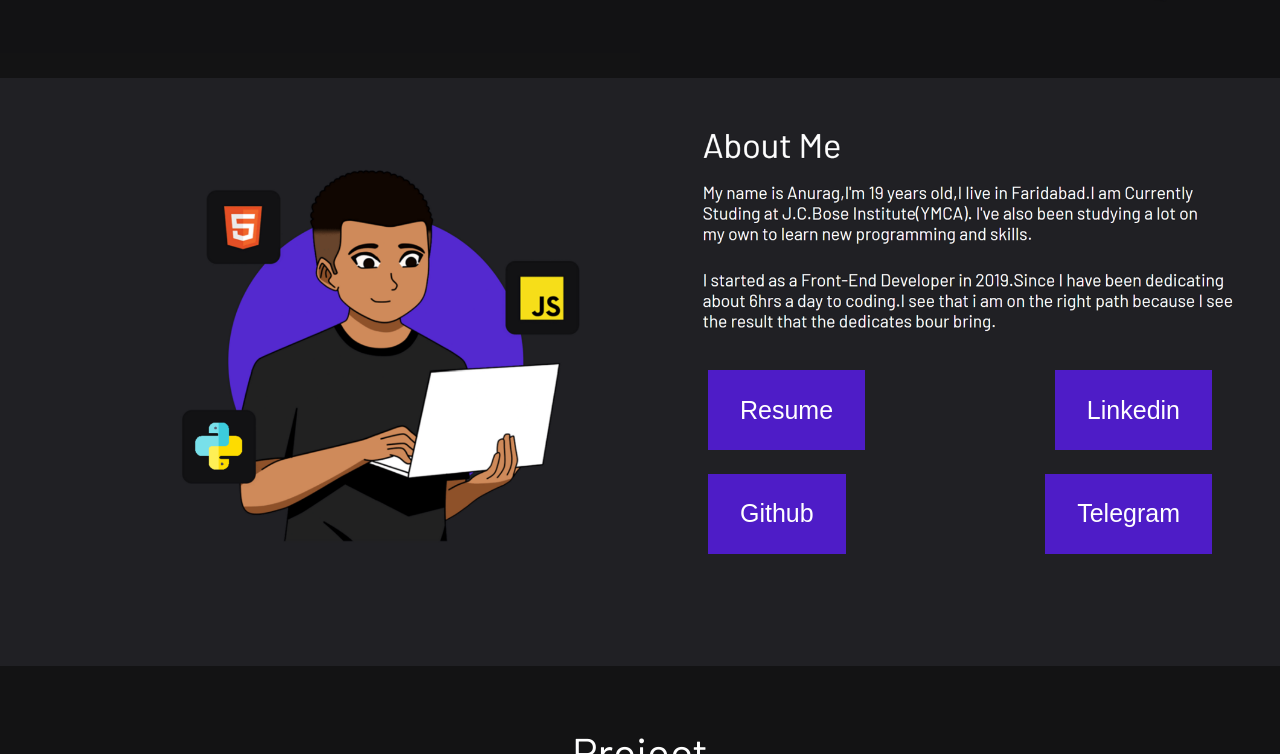
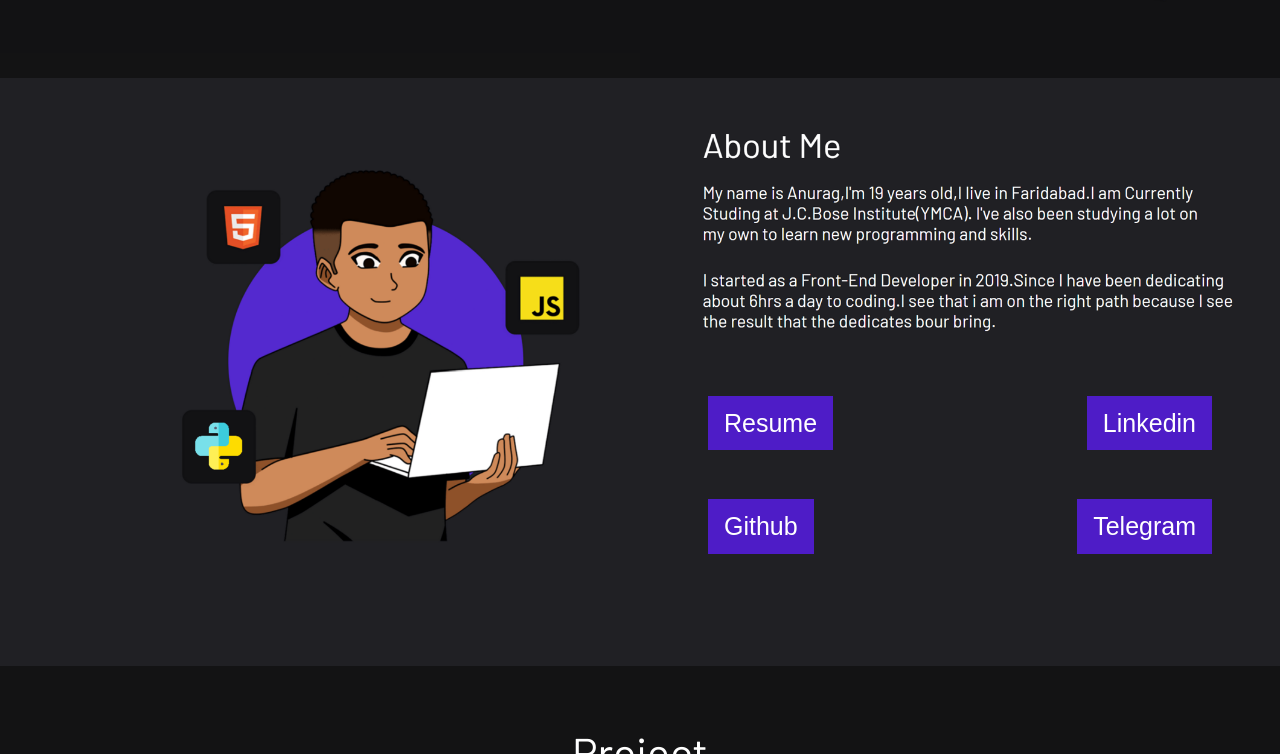
Before and after one commit to CrossStack-Q/Anurag-Sharma.github.io, a plain HTML site: page index.html in a window 1280 px wide. Shown: the part 501-1255 px from the top of the page. Drawn offline with Linux system fonts and the light colour scheme.

Commit message:
Update main5.css

```diff
--- a/main5.css
+++ b/main5.css
@@ -27,6 +27,7 @@ a {
 
 .nav {
     display: flex;
+    /* position: static; */
     justify-content: space-between;
     align-items: center;
     padding-top: 20px;
@@ -331,7 +332,7 @@ a {
 .buttonsone button {
     background-color: #4e1cc7;
     color: white;
-    padding: 2vw 4vh;
+    padding: 1vw 2vh;
     text-align: center;
     text-decoration: none;
     font-size: 25px;
@@ -348,7 +349,7 @@ a {
 .buttonstwo button {
     background-color: #4e1cc7;
     color: white;
-    padding: 2vw 4vh;
+    padding: 1vw 2vh;
     text-align: center;
     text-decoration: none;
     font-size: 25px;
@@ -365,7 +366,7 @@ a {
 .buttonsthree button {
     background-color: #4e1cc7;
     color: white;
-    padding: 2vw 4vh;
+    padding: 1vw 2vh;
     text-align: center;
     text-decoration: none;
     font-size: 25px;
@@ -382,7 +383,7 @@ a {
 .buttonsfour button {
     background-color: #4e1cc7;
     color: white;
-    padding: 2vw 4vh;
+    padding: 1vw 2vh;
     text-align: center;
     text-decoration: none;
     font-size: 25px;
```
